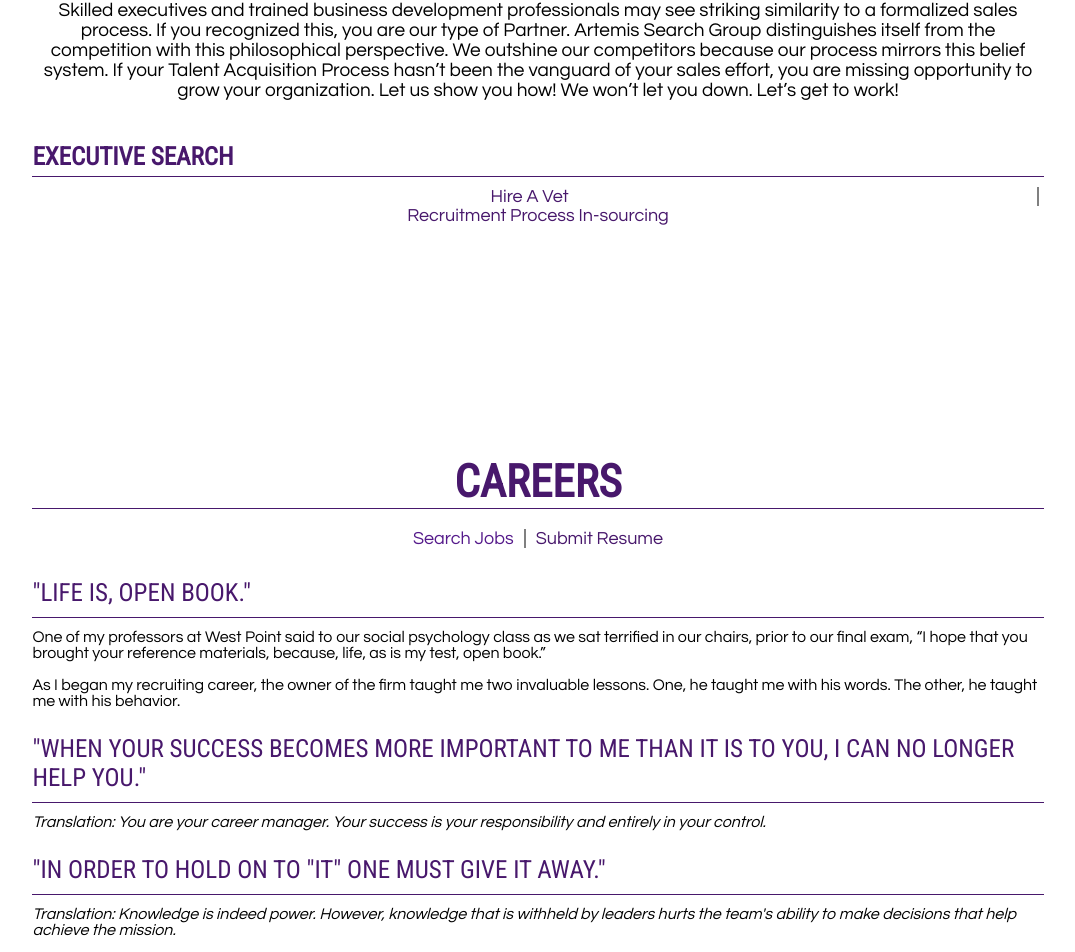
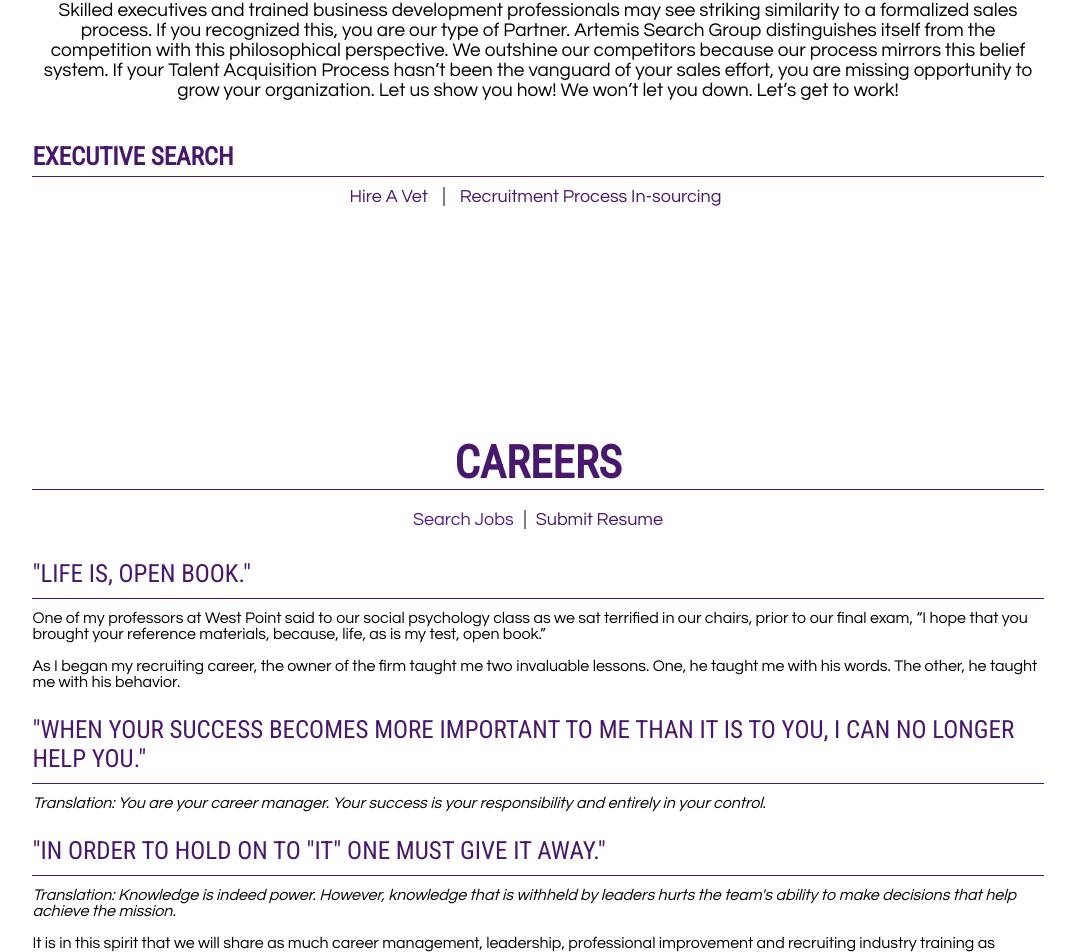
Before and after one commit to morganmcpeak/artemis2, a React (Create React App) app: page / in a window 1280 px wide. Shown: the part 6968-7920 px from the top of the page, without its empty margins (102-1177 px from the left). Built offline with nearby package versions, Linux system fonts and the light colour scheme.

Commit message:
fixed link stylings

```diff
--- a/src/pages/RecruitPage/RecruitPage.js
+++ b/src/pages/RecruitPage/RecruitPage.js
@@ -318,6 +318,7 @@
           get to work!
         </p>
         <h5>Executive Search</h5>
+        <div className="joblinks">
         <div
           className="joblink1"
           onClick={() => this.scrollToPage(".hire-vet-page")}
@@ -331,6 +332,7 @@
         >
           Recruitment Process In-sourcing
         </div>
+        </div>
       </div>
     );
   }
--- a/src/pages/RecruitPage/style.css
+++ b/src/pages/RecruitPage/style.css
@@ -36,7 +36,10 @@
   .recruit-page .mainpic {
     width: 100%;
     height: auto; }
-  .recruit-page .joblink1 {
+  .recruit-page .joblinks {
+    display: flex;
+    justify-content: center; }
+    .recruit-page .joblinks .joblink1 {
       font-family: "questrial", sans-serif;
       margin-right: 5px;
       margin-left: 5px;
@@ -44,7 +47,7 @@
       font-size: 18px;
       border-right: 2px solid gray;
       padding-right: 15px; }
-  .recruit-page .joblink {
+    .recruit-page .joblinks .joblink {
       font-family: "questrial", sans-serif;
       margin-right: 10px;
       margin-left: 10px;
--- a/src/pages/RecruitPage/style.scss
+++ b/src/pages/RecruitPage/style.scss
@@ -45,6 +45,9 @@
         width: 100%;
         height: auto;
     }
+    .joblinks {
+        display: flex;
+        justify-content: center;
         .joblink1 {
             font-family: "questrial", sans-serif;
             margin-right: 5px;
@@ -61,6 +64,8 @@
             color: rgb(72,24,108);
             font-size: 18px;
         }
+    }
+
     @import url('https://fonts.googleapis.com/css?family=Questrial|Roboto+Condensed');
 
 }
```
Lines whose indentation alone changed are shown as unchanged.
